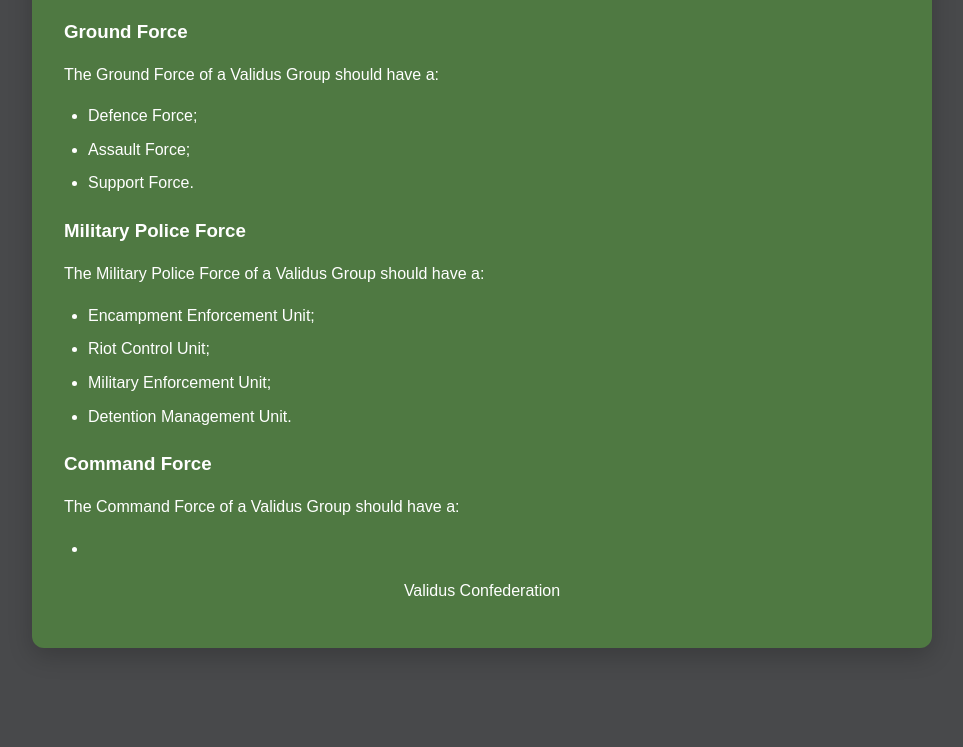
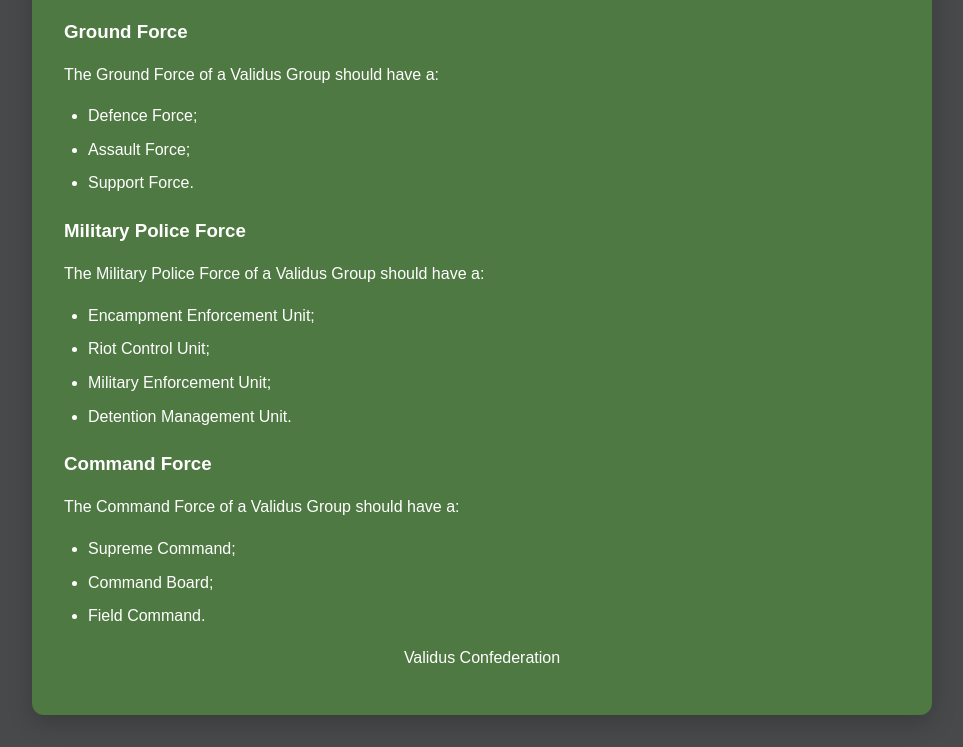
Before and after one commit to TheVoid41/Lacertyon, a plain HTML site: page Validus.html in a window 1280 px wide. Shown: the part 1501-2248 px from the top of the page, without its empty margins (158-1121 px from the left). Before the commit the page ends 2181 px from the top, so only its background shows below. Drawn offline with Linux system fonts and the light colour scheme.

Commit message:
Update Validus.html

```diff
--- a/Validus.html
+++ b/Validus.html
@@ -244,7 +244,9 @@
 		<p>The Command Force of a Validus Group should have a:</p>
 
 		<ul>
-			<li></li>
+			<li>Supreme Command;</li>
+			<li>Command Board;</li>
+			<li>Field Command.</li>
 		</ul>
 	</section>
 
```
